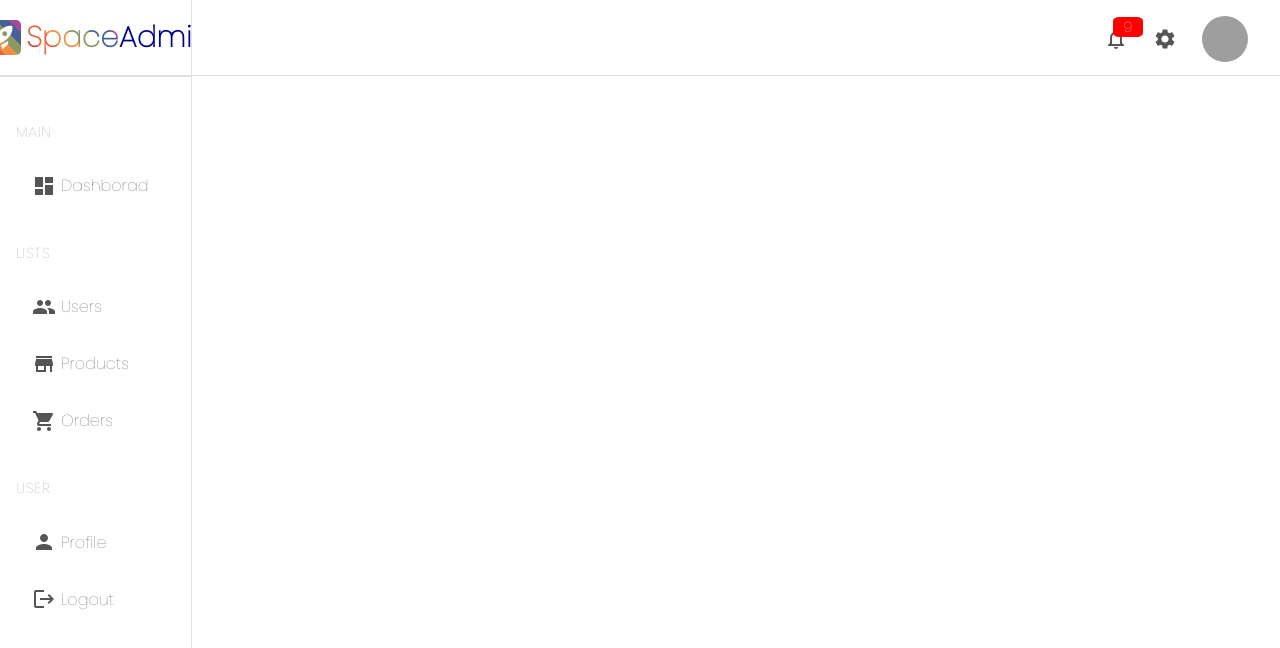
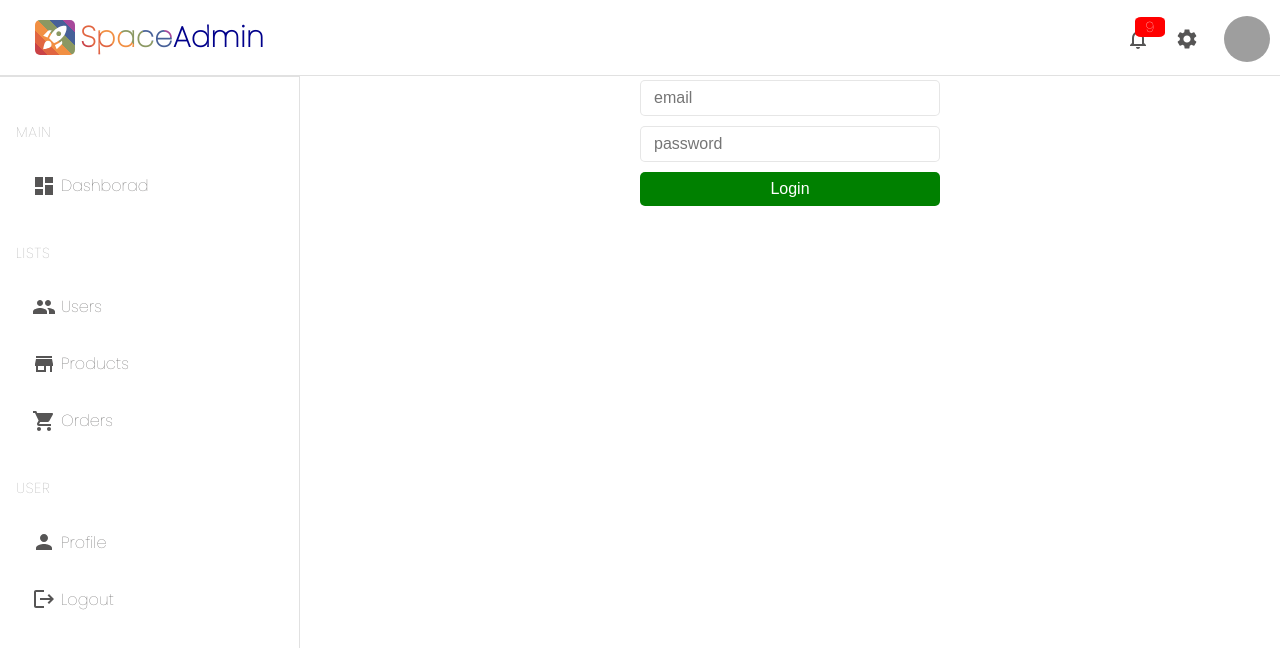
Before and after one commit to przemekpro/space-admin, a React (Create React App) app: page /login in a window 1280 px wide. Shown: the top 648 px of the page. Built offline with nearby package versions, Linux system fonts and the light colour scheme; no server answers; grey boxes are pictures that could not be loaded.

Commit message:
add login page

```diff
--- a/src/App.js
+++ b/src/App.js
@@ -3,10 +3,18 @@ import Sidebar from './components/sidebar/Sidebar';
 import Navbar from './components/navbar/Navbar';
 import Home from './pages/home/Home'
 import Users from './components/users/Users'
-import { Routes, Route } from "react-router-dom";
+import { Routes, Route, Navigate } from "react-router-dom";
+import Login from './pages/login/login';
 
 
 function App() {
+
+  const loggedIn = true
+
+  function RequireAuth(props) {
+    return loggedIn ? props.children : <Navigate to='/login' />
+  }
+
   return (
     <div className="app">
       <aside className="app-sidebar">
@@ -15,10 +23,11 @@ function App() {
       <div className="app-wrapper">
         <Navbar />
         <div className="app-content">
-        <Routes>
-          <Route path='/' element={<Home />} />
-          <Route path='/users' element={<Users />} />
-        </Routes>
+          <Routes>
+            <Route path='/' element={<RequireAuth><Home /></RequireAuth>} />
+            <Route path='/users' element={<RequireAuth><Users /></RequireAuth>} />
+            <Route path='/login' element={<Login />} />
+          </Routes>
         </div>
       </div>
     </div>
--- a/src/app.scss
+++ b/src/app.scss
@@ -3,7 +3,8 @@
 
     &-sidebar {
         display: flex;
-        width: 15%;
+        width: 20%;
+        min-width: 300px;
         padding: 0;
         margin: 0;
     }
@@ -12,7 +13,7 @@
         display: flex;
         flex-direction: column;
         align-items: center;
-        width: 85%;
+        width: 80%;
     }
 
     &-content {
--- a/src/components/navbar/navbar.scss
+++ b/src/components/navbar/navbar.scss
@@ -1,5 +1,5 @@
 .navbar-header {
-    width: 85%;
+    width: 80%;
     height: 76px;
     border-bottom: 0.5px solid rgba(128, 128, 128, 0.238);
     position: fixed;
--- a/src/components/sidebar/sidebar.scss
+++ b/src/components/sidebar/sidebar.scss
@@ -4,7 +4,8 @@
     min-height: 100vh;
     border-right: 1px solid rgba(128, 128, 128, 0.238);
     position: fixed;
-    width: 15%;
+    width: 20%;
+    min-width: 300px;
 
     &__divider {
         margin: 0;
--- a/src/firebase.js
+++ b/src/firebase.js
@@ -1,4 +1,6 @@
 import { initializeApp } from "firebase/app";
+import { getAuth } from "firebase/auth";
+
 
 const firebaseConfig = {
   apiKey: process.env.REACT_APP_FIREBASE_KEY,
@@ -10,3 +12,4 @@ const firebaseConfig = {
 };
 
 const app = initializeApp(firebaseConfig);
+export const auth = getAuth()
--- a/src/pages/login/login.jsx
+++ b/src/pages/login/login.jsx
@@ -1,7 +1,51 @@
+import { useState } from 'react'
 import './login.scss'
+import { signInWithEmailAndPassword } from "firebase/auth";
+import { auth } from '../../firebase';
+import { useNavigate } from 'react-router-dom';
+
 
 export default function Login() {
+
+    const [error, setError] = useState(false)
+    const [loginData, setLoginData] = useState({})
+
+    const navigate = useNavigate()
+
+    function onChange(e) {
+        setLoginData(prevValue => {
+            return {
+                ...prevValue,
+                [e.target.name]: e.target.value
+            }
+        })
+    }
+
+    function handleLogin(e) {
+        e.preventDefault()
+        signInWithEmailAndPassword(auth, loginData.email, loginData.password)
+        .then((userCredential) => {
+            const user = userCredential.user;
+            console.log(user)
+            navigate('/')
+        })
+        .catch((error) => {
+            const errorCode = error.code;
+            const errorMessage = error.message;
+            setError(true)
+            console.log(errorCode)
+            console.log(errorMessage)
+        });
+    }
+
     return (
-        <h1>Login Page</h1>
+        <div className="login">
+            <form className="login__form" onSubmit={handleLogin}>
+                <input name='email' placeholder='email' type="email" className="login__input" onChange={onChange}/>
+                <input name='password' placeholder='password' type="password" className="login__input" onChange={onChange}/>
+                <button className="login__button">Login</button>
+            </form>
+            {error && <p className="login__error-msg">Wrong email or password</p>}
+        </div>
     )
 }
--- a/src/pages/login/login.scss
+++ b/src/pages/login/login.scss
@@ -0,0 +1,36 @@
+.login {
+
+    &__form {
+        display: flex;
+        flex-direction: column;
+        justify-content: center;
+        align-items: center;
+        gap: 10px;
+    }
+
+    &__input {
+        width: 300px;
+        font-size: 1rem;
+        padding: 0.5em;
+        border-radius: 5px;
+        border: 1px solid rgba(128, 128, 128, 0.2);
+        text-indent: 5px;
+    }
+
+    &__button {
+        background-color: green;
+        color: white;
+        border: none;
+        border-radius: 5px;
+        padding: 0.5em;
+        width: 100%;
+        font-size: 1rem;
+        cursor: pointer;
+    }
+
+    &__error-msg {
+        color: red;
+        font-size: 0.8rem;
+        text-align: center;
+    }
+}
```
